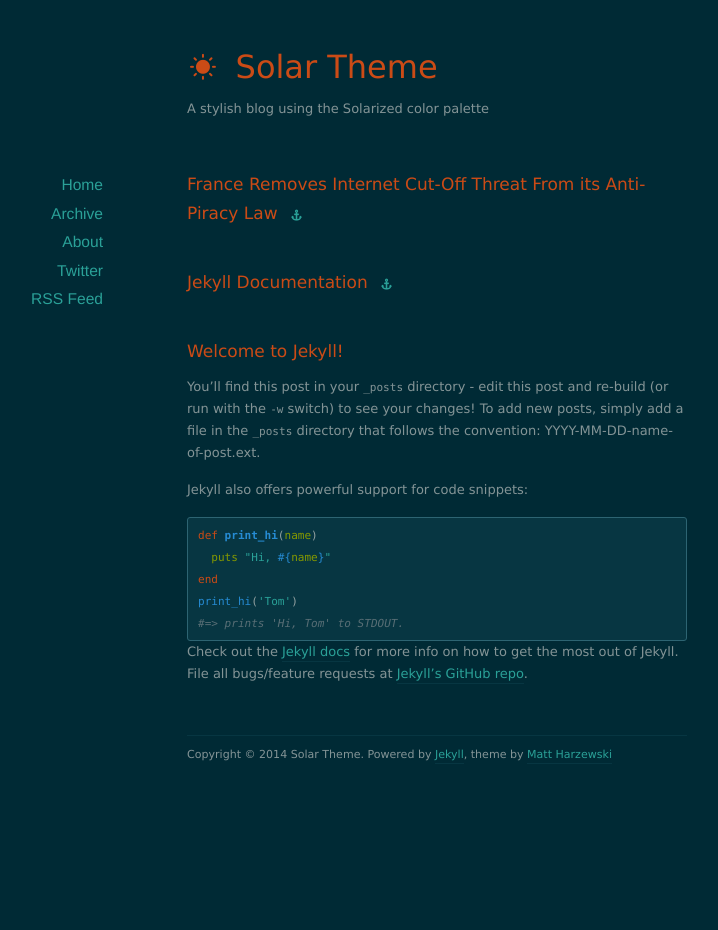
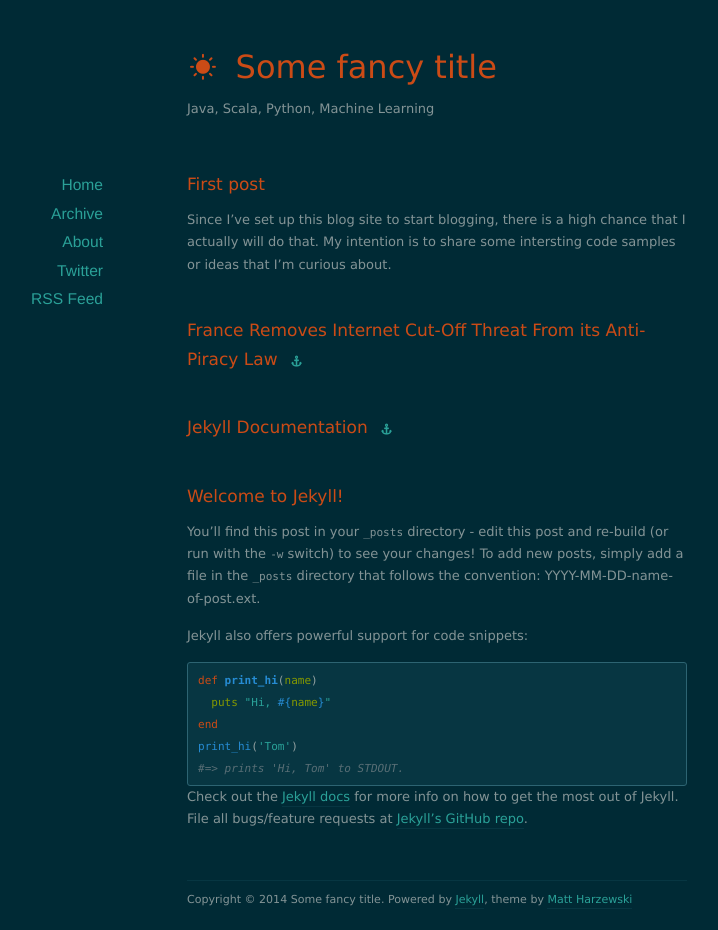
Before and after one commit to ezsi/ezsi.github.io, a Jekyll site: the page built from index.html, in a window 1280 px wide. Shown: the whole page, without its empty margins (203-921 px from the left). Built offline with Jekyll 4.4.1, drawn with Linux system fonts in a browser that asks for light colours; nearby versions of some CDN libraries; the list of posts is cut into pages by our own code; before the commit the page ends 900 px from its top, so only the background shows below that.

Commit message:
init setup

```diff
--- a/_config.yml
+++ b/_config.yml
@@ -1,9 +1,10 @@
-name: Solar Theme
-url: http://example.org
-description: A stylish blog using the Solarized color palette
+name: Some fancy title
+url: http://ezsi.github.io
+description: Java, Scala, Python, Machine Learning
 
 permalink: /:year/:month/:day/:title/
 paginate: 10
 pygments: true
+markdown: kramdown
 
 exclude: ['README.md', 'Gemfile.lock', 'Gemfile', 'Rakefile']
--- a/_layouts/default.html
+++ b/_layouts/default.html
@@ -36,7 +36,7 @@
           <li><a href="/">Home</a></li>
           <li><a href="/archives">Archive</a></li>
           <li><a href="/about">About</a></li>
-          <li><a href="http://twitter.com/redwall_hp">Twitter</a></li>
+          <li><a href="http://twitter.com/belaezsias">Twitter</a></li>
           <li><a href="/feed.xml">RSS Feed</a></li>
         </ul>
       </nav>
--- /dev/null
+++ b/_posts/2014-06-01-first-post.markdown
@@ -0,0 +1,9 @@
+---
+layout: post
+title:  "First post"
+date:   2014-06-01 17:06:25
+categories: jekyll update
+---
+
+Since I've set up this blog site to start blogging, there is a high chance that I actually will do that.
+My intention is to share some intersting code samples or ideas that I'm curious about.
--- a/about/index.markdown
+++ b/about/index.markdown
@@ -3,9 +3,5 @@
 title: About
 ---
 
-This is where you would but a short bio, and/or a description of your site. It also serves as an example of how to set up a standalone page. For example:
-
-<img src="/images/shakespeare.png" class="right" />
-**William Shakespeare** (26 April 1564 – 23 April 1616) was an English poet and playwright, widely regarded as the greatest writer in the English language and the world's pre-eminent dramatist. He is often called England's national poet and the "Bard of Avon". His extant works, including some collaborations, consist of about 38 plays, 154 sonnets, two long narrative poems, and a few other verses, the authorship of some of which is uncertain. His plays have been translated into every major living language and are performed more often than those of any other playwright.
-
-Shakespeare was born and brought up in Stratford-upon-Avon. At the age of 18, he married Anne Hathaway—no, not *that* Anne Hathaway—with whom he had three children.
+This blog will be about my way through some hopefully interesting topics.
+I should probably share some personal info about me but I'm really not that kind... :)
```
Also changed, not shown: work/2014-06-01-java-lambda-tools.markdown (added, +28 -0 lines), README.md, 1 other file.
